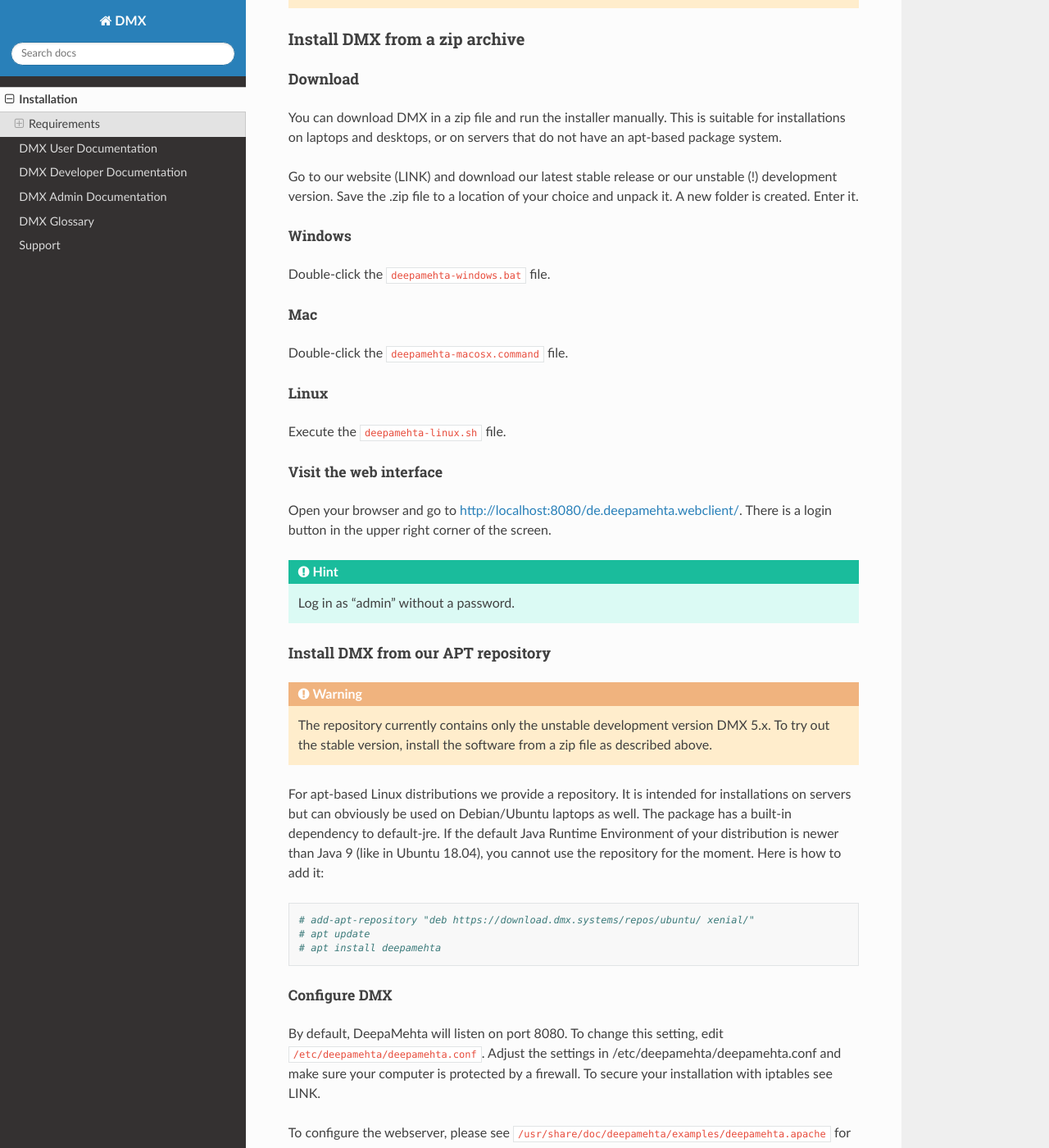
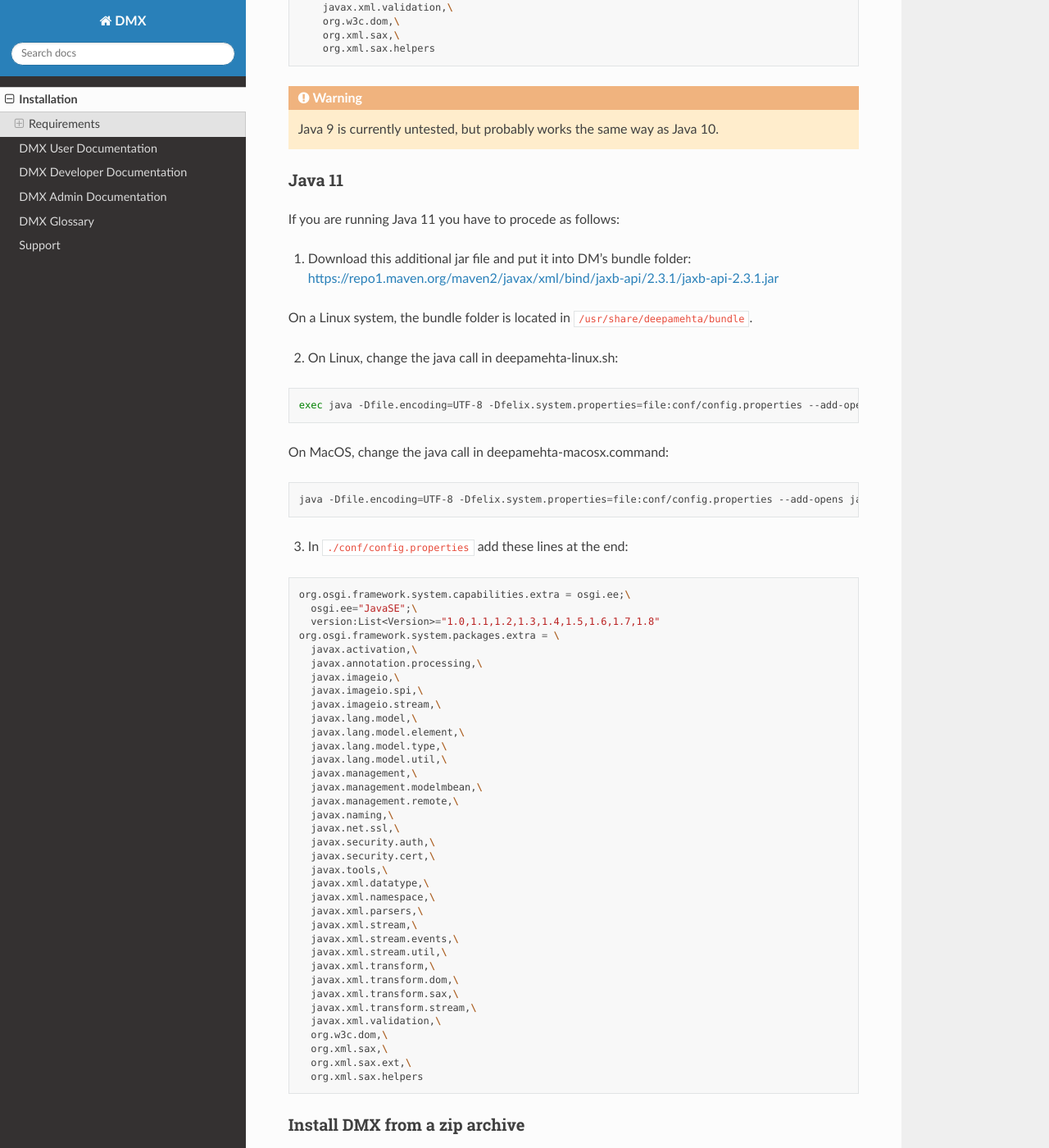
Before and after one commit to dmx-systems/dmx-documentation, a Sphinx documentation site: the page built from docs/install.rst, in a window 1280 px wide and 1400 px high, scrolled down 1337 px. Shown: the whole window at 82% size. Built offline with Sphinx 7.4.7 and the Read the Docs theme 2.0.0, drawn with Linux system fonts in a browser that asks for light colours; some of the changed text lies outside the part shown.

Commit message:
Added information for Java 11

```diff
--- a/docs/install.rst
+++ b/docs/install.rst
@@ -8,9 +8,19 @@
 Requirements
 ************
 
-You first need to install a Java Runtime Environment on your computer. Any version from **Java 6 to 8** will work out of the box with the DMX distribution provided on our `download site_`. If you have installed **Java 10** you have to change two things:
+You first need to install a Java Runtime Environment on your computer.
+
+Java 6 to 8
+===========
+
+ Any version from **Java 6 to 8** will work out of the box with the DMX distribution provided on our `download site_`.
 
 .. _download site: https://download.dmx.systems/ci/
+
+Java 10
+=======
+
+If you have installed **Java 10** you have to change two things:
 
 1. In the zip archive you downloaded there is a Linux install script called deepamehta-linux.sh. To run DMX with Java, please modify the java call in the script like this:
 
@@ -66,6 +76,68 @@
 	    org.xml.sax.helpers
 
 .. warning:: Java 9 is currently untested, but probably works the same way as Java 10.
+
+Java 11
+=======
+
+If you are running Java 11 you have to procede as follows:
+
+1. Download this additional jar file and put it into DM's bundle folder: https://repo1.maven.org/maven2/javax/xml/bind/jaxb-api/2.3.1/jaxb-api-2.3.1.jar
+
+On a Linux system, the bundle folder is located in ``/usr/share/deepamehta/bundle``.
+
+2. On Linux, change the java call in deepamehta-linux.sh:
+
+.. code:: bash
+
+  exec java -Dfile.encoding=UTF-8 -Dfelix.system.properties=file:conf/config.properties --add-opens java.base/java.lang=ALL-UNNAMED --add-opens java.base/java.net=ALL-UNNAMED --add-opens java.base/java.security=ALL-UNNAMED -jar bin/felix.jar
+
+On MacOS, change the java call in deepamehta-macosx.command:
+
+.. code:: bash
+
+  java -Dfile.encoding=UTF-8 -Dfelix.system.properties=file:conf/config.properties --add-opens java.base/java.lang=ALL-UNNAMED --add-opens java.base/java.net=ALL-UNNAMED --add-opens java.base/java.security=ALL-UNNAMED -jar bin/felix.jar
+
+3. In ``./conf/config.properties`` add these lines at the end:
+
+.. code:: bash
+
+  org.osgi.framework.system.capabilities.extra = osgi.ee;\
+    osgi.ee="JavaSE";\
+    version:List<Version>="1.0,1.1,1.2,1.3,1.4,1.5,1.6,1.7,1.8"
+  org.osgi.framework.system.packages.extra = \
+    javax.activation,\
+    javax.annotation.processing,\
+    javax.imageio,\
+    javax.imageio.spi,\
+    javax.imageio.stream,\
+    javax.lang.model,\
+    javax.lang.model.element,\
+    javax.lang.model.type,\
+    javax.lang.model.util,\
+    javax.management,\
+    javax.management.modelmbean,\
+    javax.management.remote,\
+    javax.naming,\
+    javax.net.ssl,\
+    javax.security.auth,\
+    javax.security.cert,\
+    javax.tools,\
+    javax.xml.datatype,\
+    javax.xml.namespace,\
+    javax.xml.parsers,\
+    javax.xml.stream,\
+    javax.xml.stream.events,\
+    javax.xml.stream.util,\
+    javax.xml.transform,\
+    javax.xml.transform.dom,\
+    javax.xml.transform.sax,\
+    javax.xml.transform.stream,\
+    javax.xml.validation,\
+    org.w3c.dom,\
+    org.xml.sax,\
+    org.xml.sax.ext,\
+    org.xml.sax.helpers
 
 
 .. _installation-zip-label:
```
